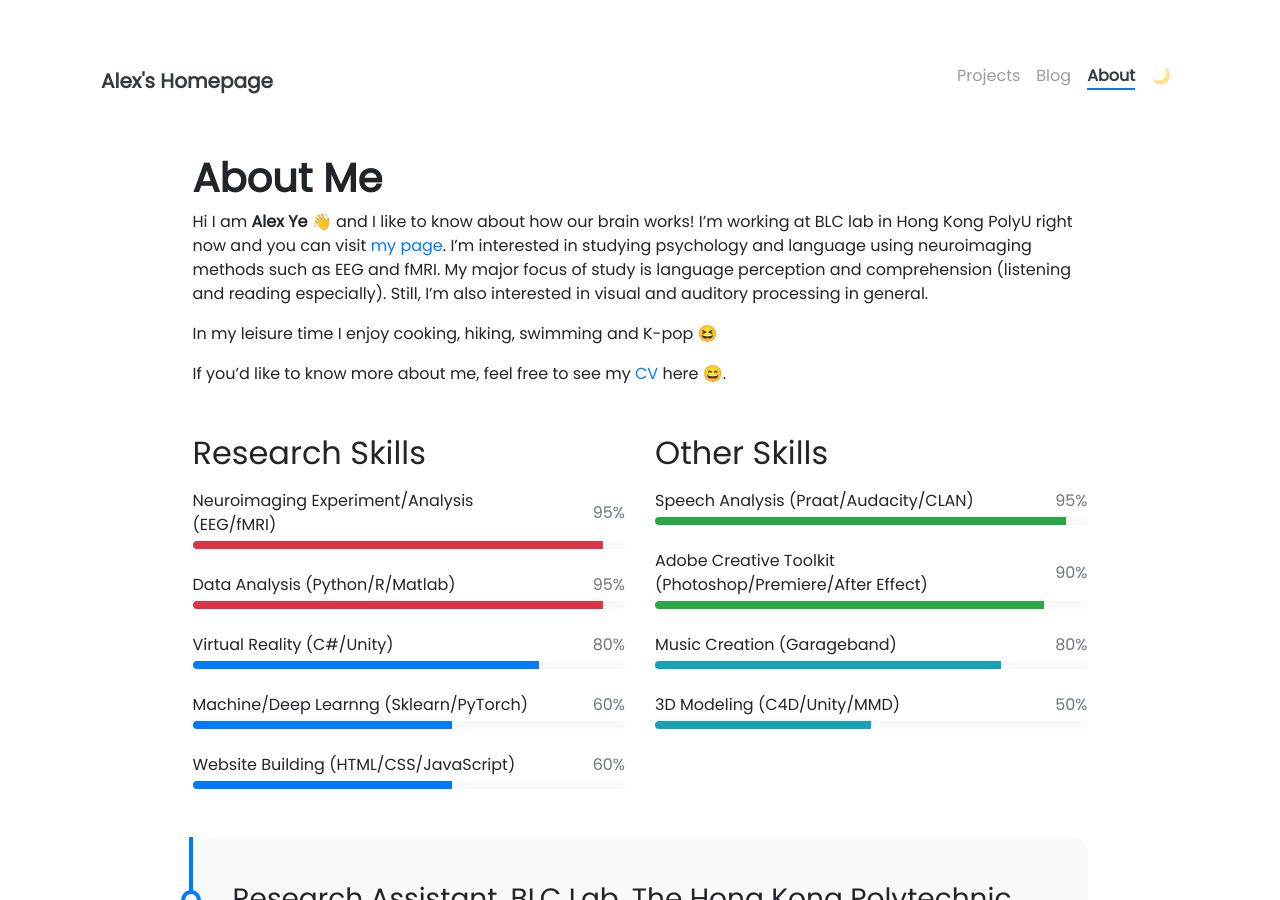
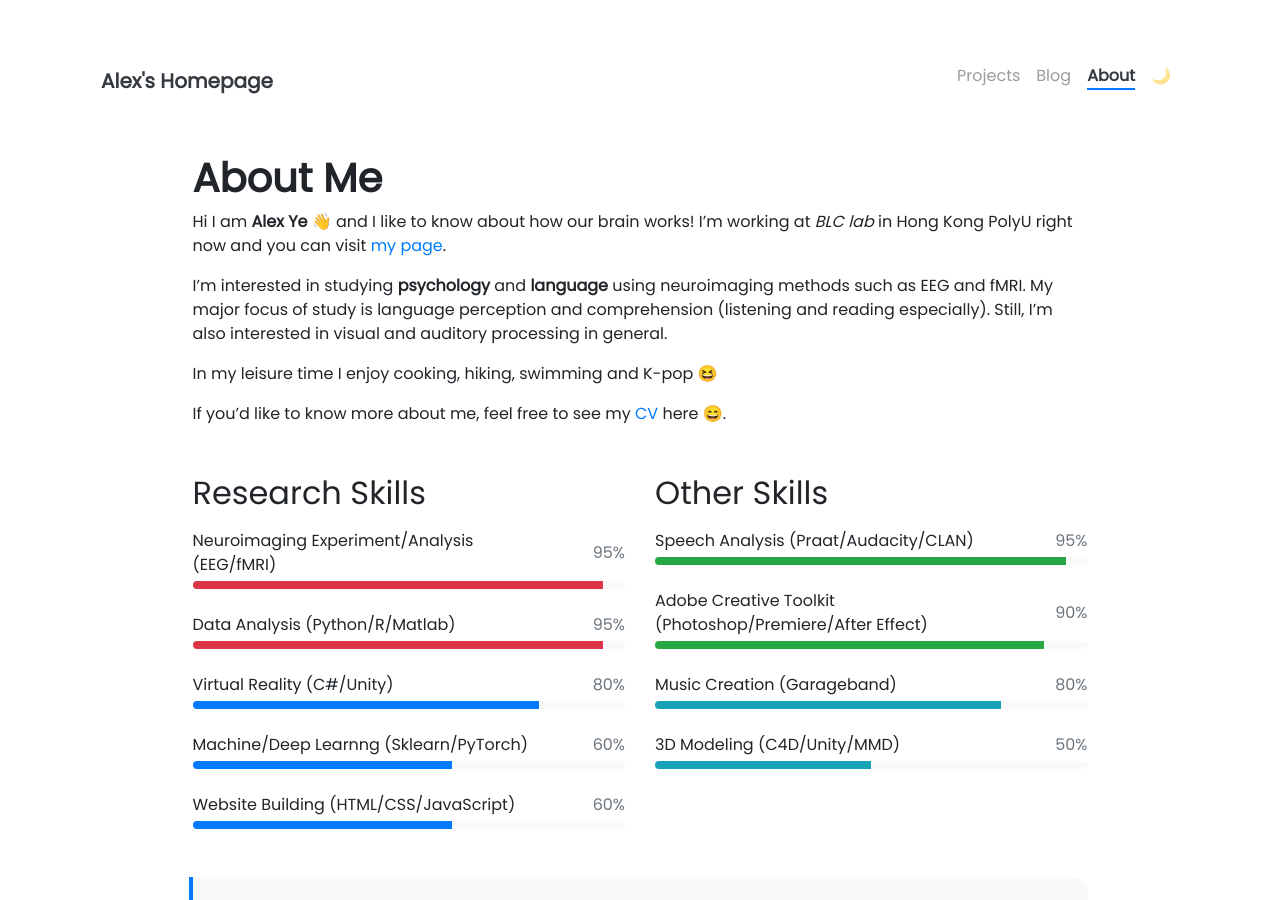
Before and after one commit to alexxyye/alexxyye.github.io, a Jekyll site: the page built from pages/about.md, in a window 1280 px wide and 900 px high. Built offline with Jekyll 4.4.1, drawn with Linux system fonts in a browser that asks for light colours; nearby versions of some CDN libraries; emoji names are drawn with the system emoji font.

```diff
--- a/pages/about.md
+++ b/pages/about.md
@@ -7,7 +7,9 @@ weight: 3
 
 # **About Me**
 
-Hi I am **{{ site.author.name }}** :wave: and I like to know about how our brain works! I'm working at BLC lab in Hong Kong PolyU right now and you can visit [my page](https://blclab.org/xinyi-ye/). I'm interested in studying psychology and language using neuroimaging methods such as EEG and fMRI. My major focus of study is language perception and comprehension (listening and reading especially). Still, I'm also interested in visual and auditory processing in general.
+Hi I am **{{ site.author.name }}** :wave: and I like to know about how our brain works! I'm working at *BLC lab* in Hong Kong PolyU right now and you can visit [my page](https://blclab.org/xinyi-ye/).
+
+I'm interested in studying **psychology** and **language** using neuroimaging methods such as EEG and fMRI. My major focus of study is language perception and comprehension (listening and reading especially). Still, I'm also interested in visual and auditory processing in general.
 
 In my leisure time I enjoy cooking, hiking, swimming and K-pop :laughing:
 
```
